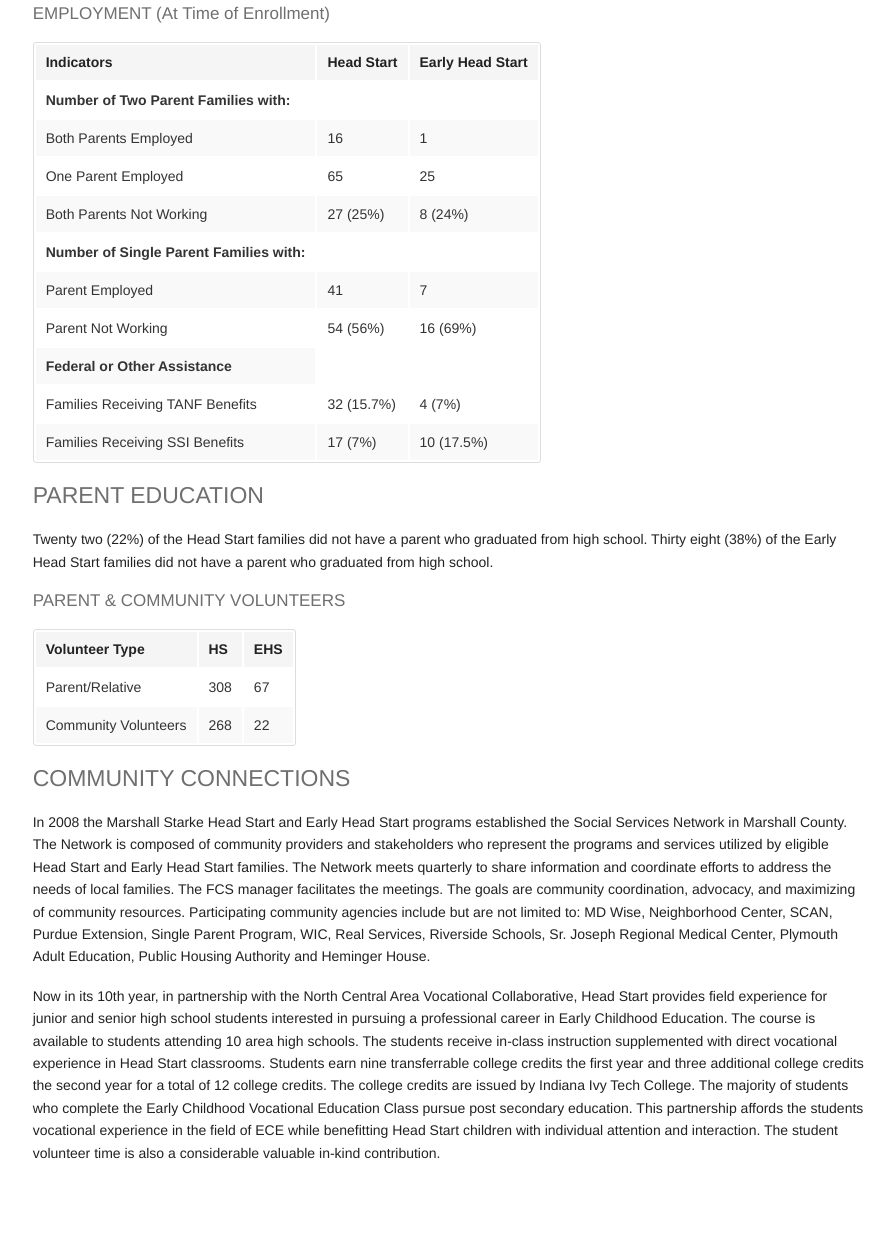
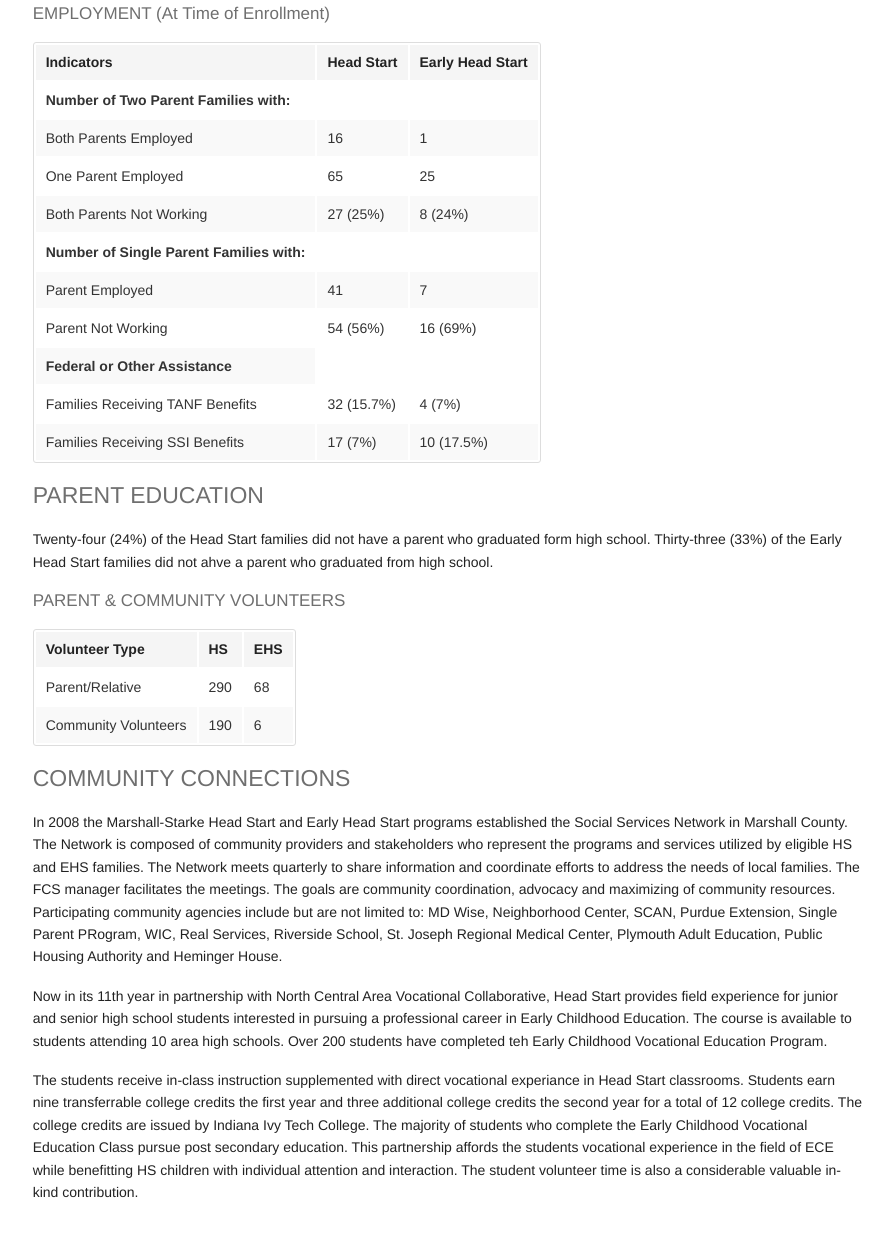
Before and after one commit to leviwilson/marshall-starke.org, a Jekyll site: the page built from report/children.md, in a window 1280 px wide and 1400 px high, scrolled down 1709 px. Shown: the top 1237 px of the window, without its empty margins (259-1154 px from the left). Built offline with Jekyll 4.4.1, drawn with Linux system fonts in a browser that asks for light colours; nearby versions of some CDN libraries; Markdown is read by kramdown in place of the engine named in the settings.

Commit message:
update parent education section

```diff
--- a/report/children.md
+++ b/report/children.md
@@ -196,7 +196,8 @@ Additionally, 100% of the Head Start children eligible for entry into kindergart
 </table>
 
 <h4 class="subheader">PARENT EDUCATION</h4>
-Twenty two (22%) of the Head Start families did not have a parent who graduated from high school. Thirty eight (38%) of the Early Head Start families did not have a parent who graduated from high school.
+Twenty-four (24%) of the Head Start families did not have a parent who graduated form high school. Thirty-three (33%) of the
+Early Head Start families did not ahve a parent who graduated from high school.
 
 <h5 class="subheader">PARENT &amp; COMMUNITY VOLUNTEERS</h5>
 <table class="responsive">
@@ -210,18 +211,33 @@ Twenty two (22%) of the Head Start families did not have a parent who graduated
   <tbody>
     <tr>
       <td>Parent/Relative</td>
-      <td>308</td>
-      <td>67</td>
+      <td>290</td>
+      <td>68</td>
     </tr>
     <tr>
       <td>Community Volunteers</td>
-      <td>268</td>
-      <td>22</td>
+      <td>190</td>
+      <td>6</td>
     </tr>
   </tbody>
 </table>
 
 <h4 class="subheader">COMMUNITY CONNECTIONS</h4>
-In 2008 the Marshall Starke Head Start and Early Head Start programs established the Social Services Network in Marshall County.  The Network is composed of community providers and stakeholders who represent the programs and services utilized by eligible Head Start and Early Head Start families. The Network meets quarterly to share information and coordinate efforts to address the needs of local families. The FCS manager facilitates the meetings. The goals are community coordination, advocacy, and maximizing of community resources. Participating community agencies include but are not limited to:  MD Wise, Neighborhood Center, SCAN, Purdue Extension, Single Parent Program, WIC, Real Services, Riverside Schools, Sr. Joseph Regional Medical Center, Plymouth Adult Education, Public Housing Authority and Heminger House.
+In 2008 the Marshall-Starke Head Start and Early Head Start programs established the Social Services Network in Marshall County.
+The Network is composed of community providers and stakeholders who represent the programs and services utilized by eligible HS and
+EHS families. The Network meets quarterly to share information and coordinate efforts to address the needs of local families.
+The FCS manager facilitates the meetings. The goals are community coordination, advocacy and maximizing of community resources.
+Participating community agencies include but are not limited to: MD Wise, Neighborhood Center, SCAN, Purdue Extension, Single
+Parent PRogram, WIC, Real Services, Riverside School, St. Joseph Regional Medical Center, Plymouth Adult Education, Public Housing
+Authority and Heminger House.
 
-Now in its 10th year, in partnership with the North Central Area Vocational Collaborative, Head Start provides field experience for junior and senior high school students interested in pursuing a professional career in Early Childhood Education. The course is available to students attending 10 area high schools. The students receive in-class instruction supplemented with direct vocational experience in Head Start classrooms. Students earn nine transferrable college credits the first year and three additional college credits the second year for a total of 12 college credits. The college credits are issued by Indiana Ivy Tech College. The majority of students who complete the Early Childhood Vocational Education Class pursue post secondary education. This partnership affords the students vocational experience in the field of ECE while benefitting Head Start children with individual attention and interaction. The student volunteer time is also a considerable valuable in-kind contribution.
+Now in its 11th year in partnership with North Central Area Vocational Collaborative, Head Start provides field experience for
+junior and senior high school students interested in pursuing a professional career in Early Childhood Education. The course is
+available to students attending 10 area high schools. Over 200 students have completed teh Early Childhood Vocational Education Program.
+
+The students receive in-class instruction supplemented with direct vocational experiance in Head Start classrooms. Students earn
+nine transferrable college credits the first year and three additional college credits the second year for a total of 12 college
+credits. The college credits are issued by Indiana Ivy Tech College. The majority of students who complete the Early Childhood
+Vocational Education Class pursue post secondary education. This partnership affords the students vocational experience in the
+field of ECE while benefitting HS children with individual attention and interaction. The student volunteer time is also a
+considerable valuable in-kind contribution.
```
